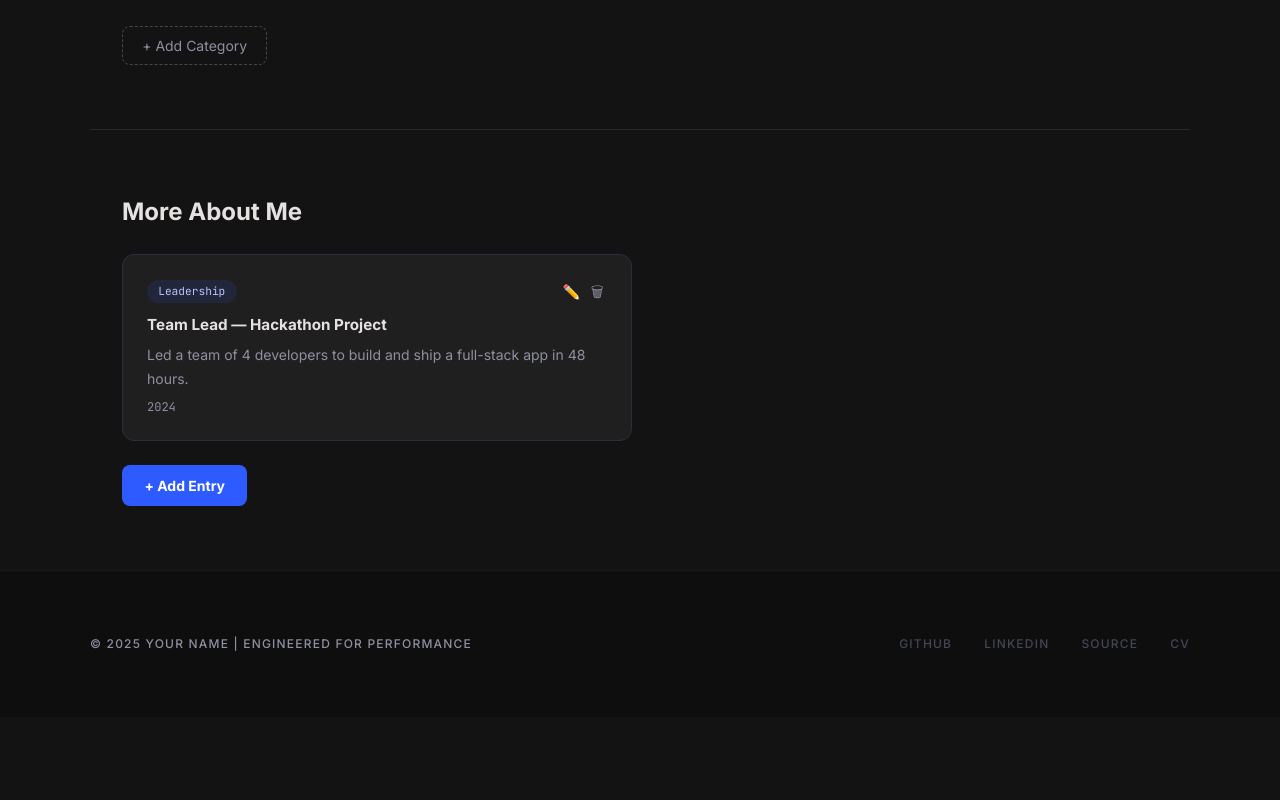
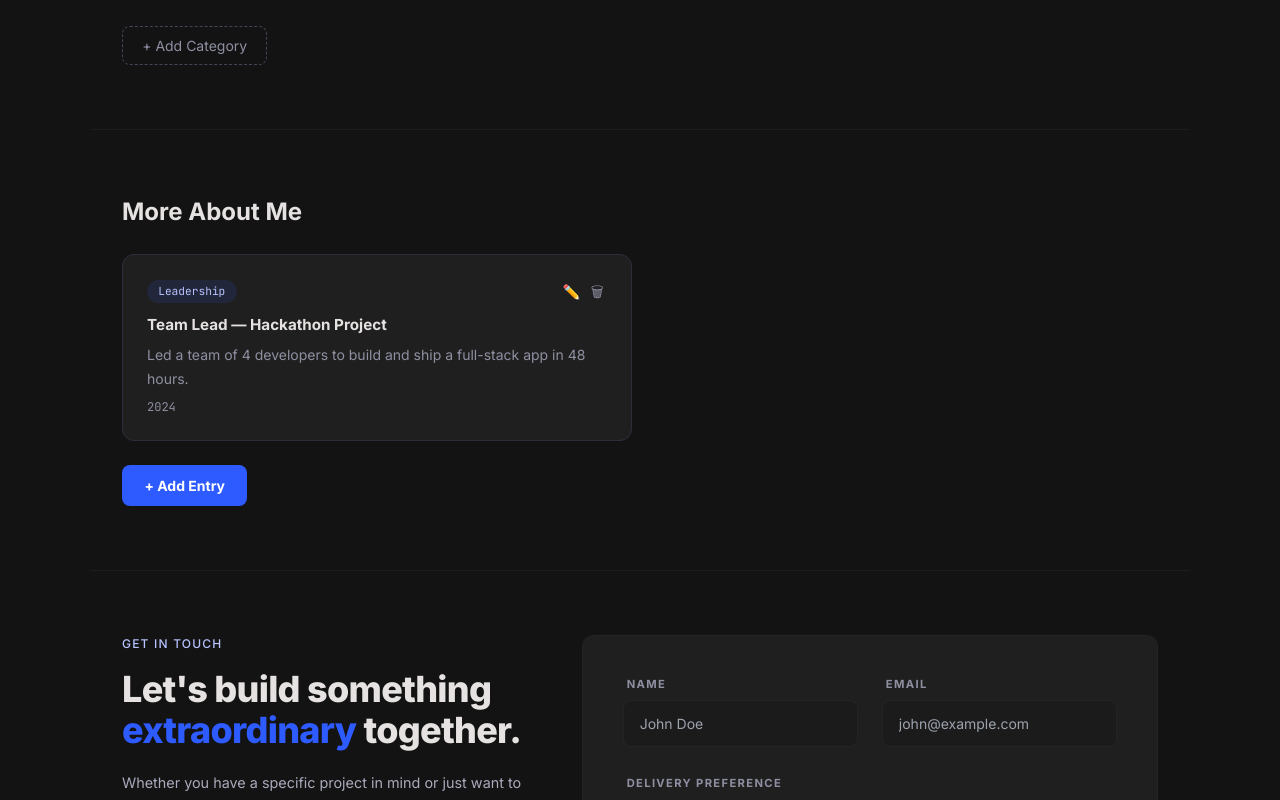
Before and after one commit to mainuddinMains/devfolio, a Next.js app: page / in a window 1280 px wide. Shown: the part 1963-2763 px from the top of the page. Before the commit the page ends 2680 px from the top, so only its background shows below. Built offline with nearby package versions, Linux system fonts and the light colour scheme.

Commit message:
Update app/page.tsx

```diff
--- a/app/page.tsx
+++ b/app/page.tsx
@@ -8,10 +8,11 @@ import ExperienceSection from '@/components/ExperienceSection'
 import EducationSection from '@/components/EducationSection'
 import SkillsSection from '@/components/SkillsSection'
 import ExtrasSection from '@/components/ExtrasSection'
+import ContactSection from '@/components/ContactSection'
 import Footer from '@/components/Footer'
 
 const divider = (
-  <div style={{ borderTop: '1px solid #2a2a2a', maxWidth: '1100px', margin: '0 auto' }} />
+  <div style={{ borderTop: '1px solid rgba(67,70,86,0.2)', maxWidth: '1100px', margin: '0 auto' }} />
 )
 
 export default function Home() {
@@ -31,6 +32,8 @@ export default function Home() {
       <SkillsSection />
       {divider}
       <ExtrasSection />
+      {divider}
+      <ContactSection />
       <Footer name={name} />
     </>
   )
```
